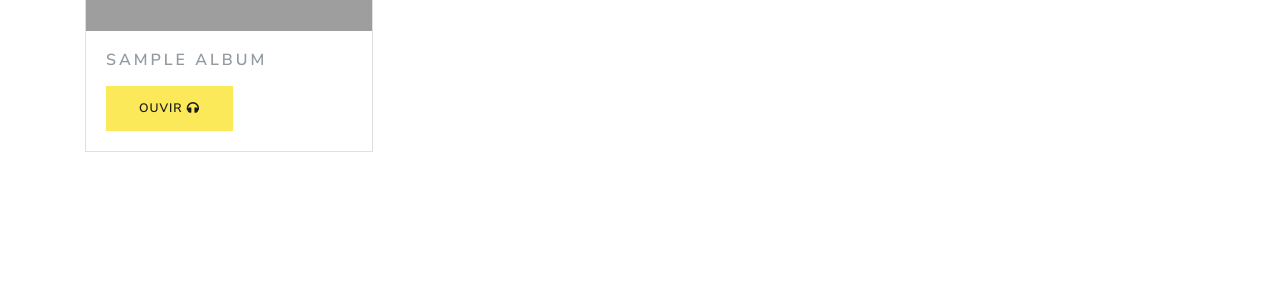
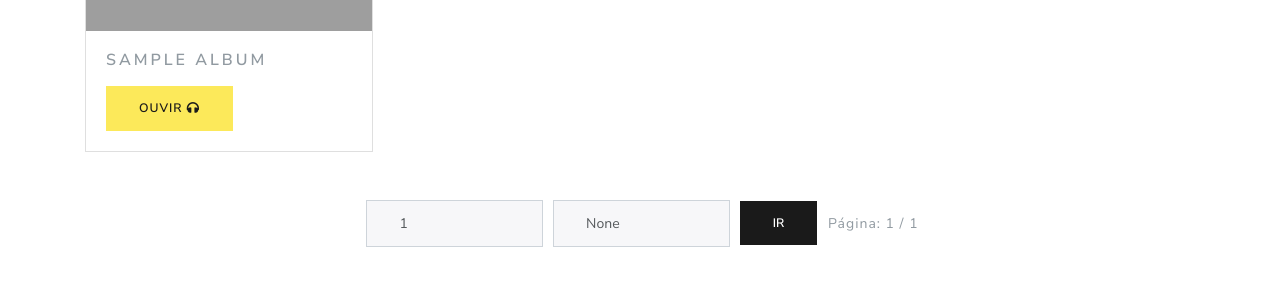
Before and after one commit to SergioVenicio/music-player, a Django app: page / in a window 1280 px wide. Shown: the part 271-571 px from the top of the page. Run offline with Django 3.2, Linux system fonts and the light colour scheme; tables that the repository leaves empty hold one stand-in row (values such as "Sample post"); parts of the project's set-up code (start-up, migrations or seed data) failed here and were passed over; some libraries are stand-ins or nearby versions; grey boxes are pictures that could not be loaded.

Commit message:
Paginação na tela inicial

```diff
--- a/core/utils.py
+++ b/core/utils.py
@@ -1,10 +1,20 @@
 import base64
+from music_player import settings
 from core.models import Musica, Album
+from django.core.paginator import Paginator, EmptyPage
 
 
-def get_albuns(album_id=None):
+def get_albuns(album_id=None, per_page=None, page=1):
     if album_id is None:
-        return Album.objects.all()
+        albums = Album.objects.all()
+        if not per_page:
+            per_page = settings.PERPAGE
+
+        paginator = Paginator(albums, per_page)
+        try:
+            return paginator.page(page)
+        except EmptyPage:
+            return paginator.page(paginator.num_pages)
 
     return Album.objects.get(pk=album_id)
 
--- a/core/views.py
+++ b/core/views.py
@@ -10,8 +10,19 @@
 
 def home(request):
     """ Retorna todos os albuns cadastrados no sistema """
+
+    page = request.GET.get('page', 1)
+    if not page:
+        page = 1
+
+    per_page = request.GET.get('per_page', None)
+    albuns = get_albuns(per_page=per_page, page=page)
+
     context = {
-        'albuns': get_albuns()
+        'albuns': albuns,
+        'page': albuns.number,
+        'per_page': per_page,
+        'total_pages': albuns.paginator.num_pages
     }
     return render(request, 'core/home.html', context)
 
--- a/music_player/settings.py
+++ b/music_player/settings.py
@@ -135,3 +135,6 @@
 
 # Corsheaders
 CORS_ORIGIN_ALLOW_ALL = True
+
+
+PERPAGE = 3
--- a/templates/core/home.html
+++ b/templates/core/home.html
@@ -8,6 +8,7 @@
 <div class="mt-5"></div>
 <div class="container-fluid">
     <div class="container">
+      {% if albuns %}
         <div class="row">
           {% for album in albuns %}
               <div class="col-md-4 mb-5">
@@ -25,6 +26,32 @@
               </div>
           {% endfor %}
         </div>
+        <form method="GET">
+          <div class="form-row justify-content-center align-items-center">
+            <div class="col-md-2">
+              <input type="text" class="form-control" name="page" value="{{ page }}" placeholder="Página">
+            </div>
+            <div class="col-md-2">
+              <input type="text" class="form-control" name="per_page" value="{{ per_page }}" placeholder="Itens por página">
+            </div>
+            <div class="col-md-1">
+              <button class="btn btn-primary">IR</button>
+            </div>
+            Página: {{ page }} / {{ total_pages }}
+          </div>
+        </form>
+      {% else %}
+              <div class="row">
+                <div class="col-12 text-center">
+                  <h4>Nenhum album encontrado</h4>
+                  <div class="btn-wrapper mt-5"></div>
+                  <a href="/" class="btn btn-danger">
+                    Voltar
+                    <i class="fas fa-home"></i>
+                  </a>
+                </div>
+              </div>
+      {% endif %}
     </div>
 </div>
 {% endblock %}
```
Lines whose indentation alone changed are shown as unchanged.
